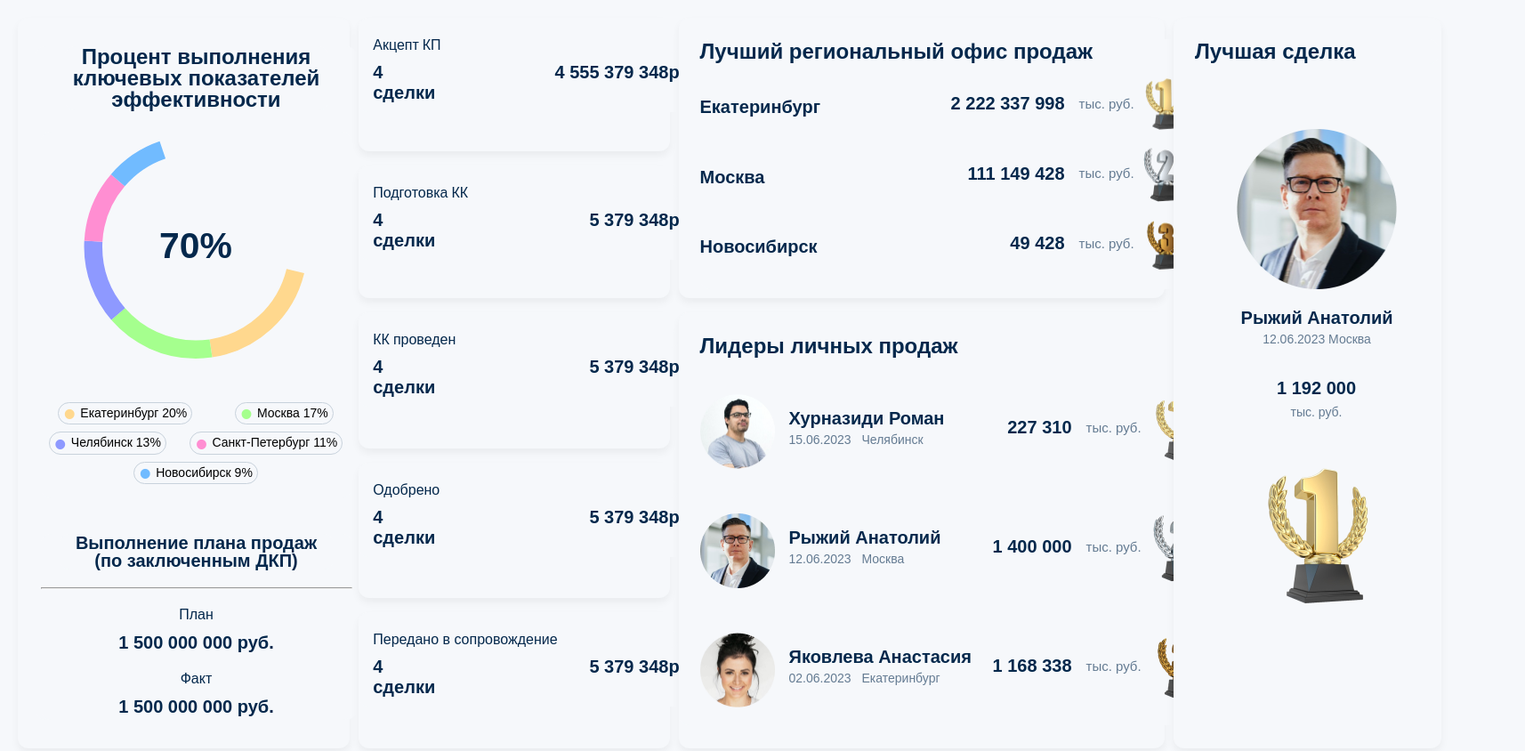
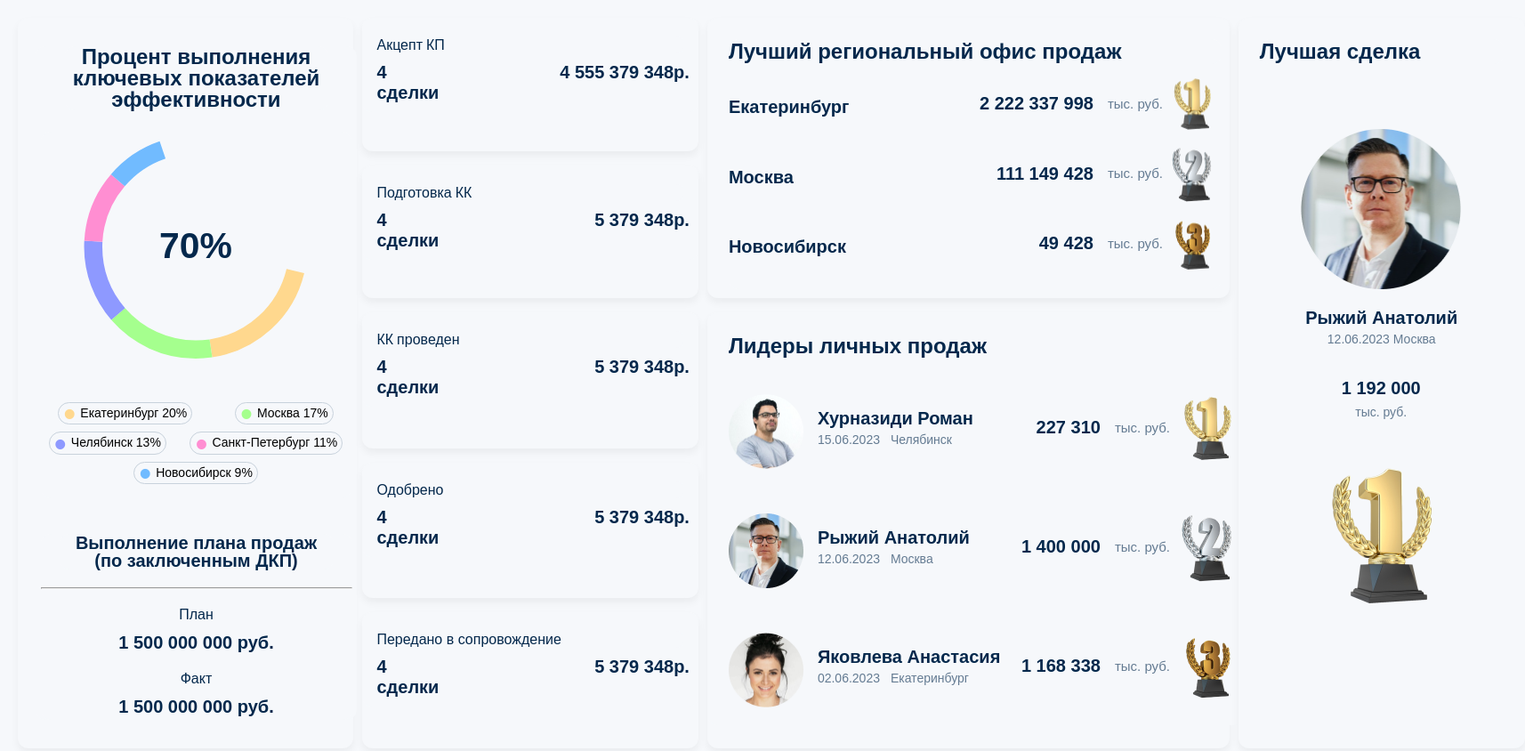
Before and after one commit to AlEX91udemy/previev13, a plain HTML site: page index.html in a window 1280 px wide. Shown: the whole page at 89% size, 1714 px wide, since content can reach past the window. Drawn offline with Linux system fonts and the light colour scheme; a script that the page names is missing.

Commit message:
03 commit

```diff
--- a/css/style.css
+++ b/css/style.css
@@ -112,16 +112,16 @@ grid-template-areas:
 }
 .box-1 {
   grid-area: A;
-  width: calc(200px + (400 - 200) * ((100vw - 50px) / (1920 - 500)));
+  width: calc(350px + (400 - 350) * ((100vw - 500px) / (1920 - 500)));
   height: auto;
-  /* width: 400px;
+  /* width: 400px; 5
   height: 805px;  */
   box-shadow: 0 5px 10px rgba(0, 0, 0,  0.05);
 
 }
 .box-2 {
   grid-area: B;
-  width: calc(100px + (400 - 100) * ((100vw - 100px) / (1920 - 500)));
+  width: calc(350px + (400 - 350) * ((100vw - 500px) / (1920 - 500)));
   height: auto;
   /* width: 400px;
   height: 148.2px;  */
@@ -129,7 +129,7 @@ grid-template-areas:
 }
 .box-3 {
   grid-area: C;
-  width: calc(100px + (400 - 100) * ((100vw - 100px) / (1920 - 500)));
+  width: calc(350px + (400 - 350) * ((100vw - 500px) / (1920 - 500)));
   height: auto;
   /* width: 400px;
   height: 148.2px;  */
@@ -137,7 +137,7 @@ grid-template-areas:
 }
 .box-4 {
   grid-area: D;
-  width: calc(100px + (400 - 100) * ((100vw - 100px) / (1920 - 500)));
+  width: calc(350px + (400 - 350) * ((100vw - 500px) / (1920 - 500)));
   height: auto;
   /* width: 400px;
   height: 148.2px;  */
@@ -145,7 +145,7 @@ grid-template-areas:
 }
 .box-5 {
   grid-area: E;
-  width: calc(100px + (400 - 100) * ((100vw - 100px) / (1920 - 500)));
+  width: calc(350px + (400 - 350) * ((100vw - 500px) / (1920 - 500)));
   height: auto;
   /* width: 400px;
   height: 148.2px;  */
@@ -153,7 +153,7 @@ grid-template-areas:
 }
 .box-6 {
   grid-area: F;
-  width: calc(100px + (400 - 100) * ((100vw - 100px) / (1920 - 500)));
+  width: calc(350px + (400 - 350) * ((100vw - 500px) / (1920 - 500)));
   height: auto;
   /* width: 400px;
   height: 148.2px;  */
@@ -161,7 +161,7 @@ grid-template-areas:
 }
 .box-7 {
   grid-area: G;
-  width: calc(200px + (617 - 200) * ((100vw - 100px) / (1920 - 500)));
+  width: calc(550px + (617 - 550) * ((100vw - 500px) / (1920 - 500)));
   height: auto;
   /* width: 617px;
   height: 312px;  */
@@ -169,15 +169,14 @@ grid-template-areas:
 }
 .box-8 {
   grid-area: H;
-  width: calc(200px + (617 - 200) * ((100vw - 100px) / (1920 - 500)));
-  height: auto;
+  width: calc(550px + (617 - 550) * ((100vw - 500px) / (1920 - 500)));
   /* width: 617px;
   height: 477px;  */
   box-shadow: 0 5px 10px rgba(0, 0, 0,  0.05);
 }
 .box-9 {
   grid-area: I;
-  width: calc(200px + (321 - 200) * ((100vw - 100px) / (1920 - 500)));
+  width: calc(300px + (321px - 300) * ((100vw - 500px) / (1920 - 500)));
   height: auto;
   /* width: 321px;
   height: 805px;  */
```
